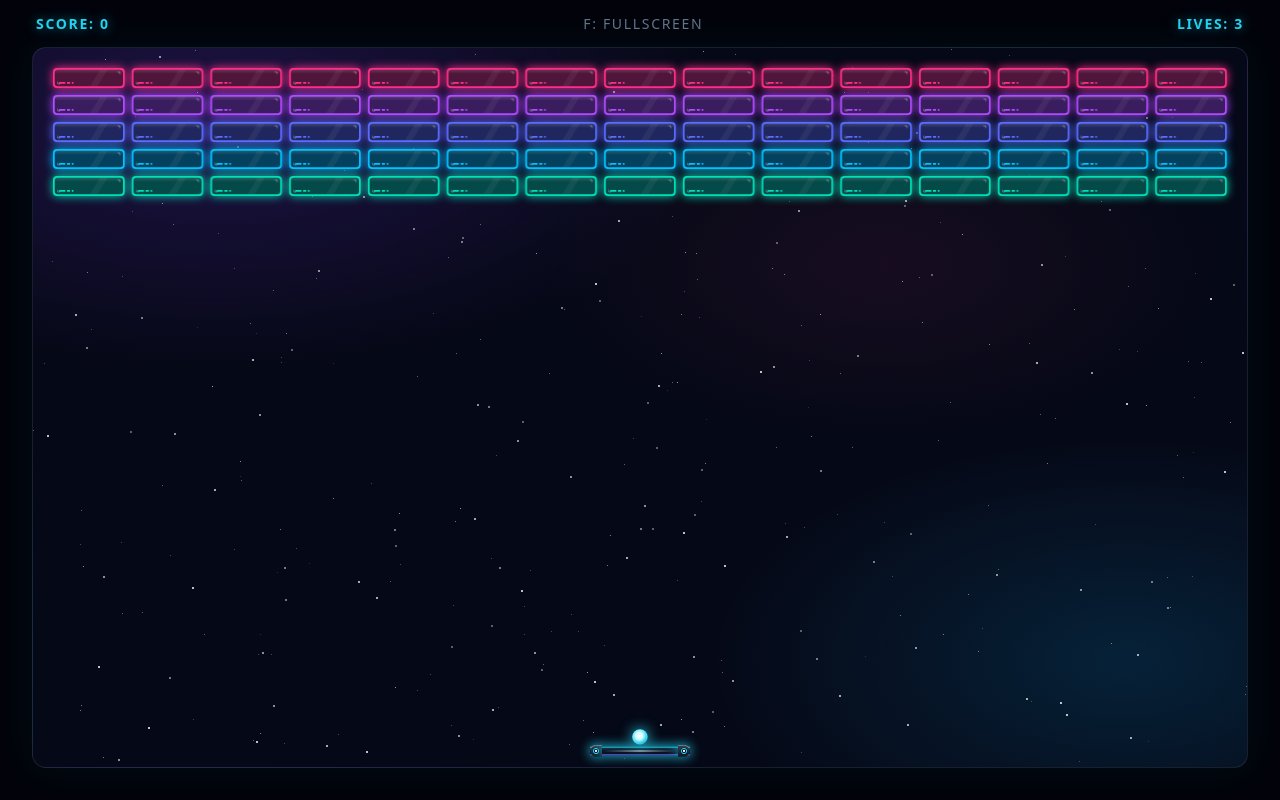
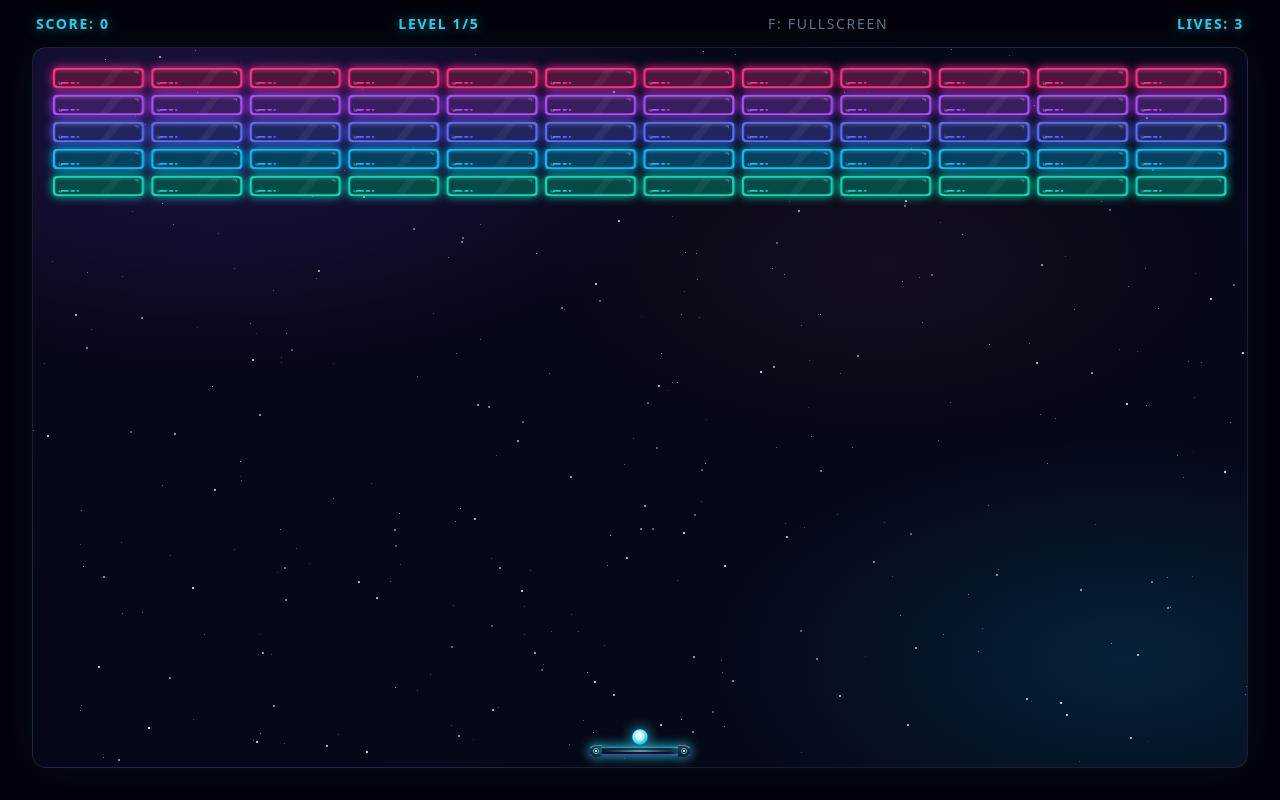
Before and after one commit to dosu199/brick-breaker, a website: page index.html in a window 1280 px wide. Drawn offline with Linux system fonts and the light colour scheme.

Commit message:
Add five levels with different brick layouts
- Levels are text maps in config (# = brick, . = gap): Wall, Pyramid,
  Diamond, Checker and Invader; each row keeps its brick color
- Clearing a level shows a banner, then the next level starts on click;
  clearing the last one wins
- Score and lives carry over; the ball is 8% faster each level
- Game over or a win restarts from level 1
- HUD shows the current level
- Tests for map validity, level progression and the final win

```diff
--- a/css/style.css
+++ b/css/style.css
@@ -38,6 +38,7 @@ body {
 }
 
 #score,
+#level,
 #lives {
   color: var(--accent);
   text-shadow: 0 0 12px rgba(34, 211, 238, 0.6);
--- a/index.html
+++ b/index.html
@@ -9,6 +9,7 @@
 <body>
   <div id="hud">
     <span id="score">Score: 0</span>
+    <span id="level">Level 1/5</span>
     <span id="hint">F: fullscreen</span>
     <span id="lives">Lives: 3</span>
   </div>
--- a/js/ball.js
+++ b/js/ball.js
@@ -6,6 +6,7 @@ class Ball {
     this.y = 0;
     this.dx = 0;
     this.dy = 0;
+    this.speed = CONFIG.ball.speed;
     this.speedScale = 1;
     this.fireball = false;
   }
@@ -13,8 +14,8 @@ class Ball {
   reset(paddle) {
     this.x = paddle.x + paddle.width / 2;
     this.y = paddle.y - this.radius;
-    this.dx = CONFIG.ball.speed;
-    this.dy = -CONFIG.ball.speed;
+    this.dx = this.speed;
+    this.dy = -this.speed;
   }
 
   update() {
--- a/js/bricks.js
+++ b/js/bricks.js
@@ -30,13 +30,12 @@ class Brick {
 }
 
 class Bricks {
-  constructor(world) {
+  constructor(world, map) {
     this.world = world;
+    this.map = map;
     this.y = CONFIG.bricks.offsetTop;
     this.sideMargin = CONFIG.bricks.sideMargin;
-    this.targetWidth = CONFIG.bricks.width;
     this.brickHeight = CONFIG.bricks.height;
-    this.rows = CONFIG.bricks.rows;
     this.colors = CONFIG.bricks.colors;
     this.padding = CONFIG.bricks.padding;
 
@@ -44,11 +43,13 @@ class Bricks {
   }
 
   build() {
-    const usableWidth = this.world.width - 2 * this.sideMargin + this.padding;
-    this.cols = Math.max(1, Math.floor(usableWidth / (this.targetWidth + this.padding)));
+    this.rows = this.map.length;
+    this.cols = Math.max(...this.map.map(line => line.length));
 
-    this.grid = Array.from({ length: this.rows }, (_, row) =>
-      Array.from({ length: this.cols }, () => new Brick(0, 0, 0, this.brickHeight, this.colors[row % this.colors.length]))
+    this.grid = this.map.map((line, row) =>
+      Array.from({ length: this.cols }, (_, col) => line[col] === '#'
+        ? new Brick(0, 0, 0, this.brickHeight, this.colors[row % this.colors.length])
+        : null)
     );
     this.layout();
     return this.grid;
--- a/js/config.js
+++ b/js/config.js
@@ -31,8 +31,6 @@ const CONFIG = {
   },
 
   bricks: {
-    rows: 5,
-    width: 70,
     height: 20,
     padding: 7,
     offsetTop: 20,
@@ -44,6 +42,62 @@ const CONFIG = {
   },
 
   lives: 3,
+
+  levels: {
+    speedIncrease: 0.08,
+    maps: [
+      {
+        name: 'Wall',
+        rows: [
+          '############',
+          '############',
+          '############',
+          '############',
+          '############',
+        ],
+      },
+      {
+        name: 'Pyramid',
+        rows: [
+          '.....##.....',
+          '....####....',
+          '...######...',
+          '..########..',
+          '.##########.',
+        ],
+      },
+      {
+        name: 'Diamond',
+        rows: [
+          '.....##.....',
+          '....####....',
+          '...######...',
+          '....####....',
+          '.....##.....',
+        ],
+      },
+      {
+        name: 'Checker',
+        rows: [
+          '#.#.#.#.#.#.',
+          '.#.#.#.#.#.#',
+          '#.#.#.#.#.#.',
+          '.#.#.#.#.#.#',
+          '#.#.#.#.#.#.',
+        ],
+      },
+      {
+        name: 'Invader',
+        rows: [
+          '...#....#...',
+          '....#..#....',
+          '...######...',
+          '..##.##.##..',
+          '.##########.',
+        ],
+      },
+    ],
+  },
 
   powerUps: {
     dropChance: 0.2,
--- a/js/game.js
+++ b/js/game.js
@@ -31,15 +31,24 @@ class Game {
   reset() {
     this.paddle = new Paddle(this.world);
     this.ball = new Ball(this.world);
-    this.bricks = new Bricks(this.world);
+    this.score = 0;
+    this.lives = CONFIG.lives;
+    this.startLevel(0);
+  }
+
+  startLevel(level) {
+    const { maps, speedIncrease } = CONFIG.levels;
+    this.level = level;
+    this.bricks = new Bricks(this.world, maps[level].rows);
+    this.ball.speed = CONFIG.ball.speed * (1 + speedIncrease * level);
     this.powerUps = [];
     this.effectsUntil = {};
+    this.state = 'ready';
+    this.updateHud();
+  }
 
-    this.score = 0;
-    this.lives = CONFIG.lives;
-    this.state = 'ready';
-
-    this.updateHud();
+  isLastLevel() {
+    return this.level === CONFIG.levels.maps.length - 1;
   }
 
   isOver() {
@@ -52,6 +61,11 @@ class Game {
 
     if (this.isOver()) {
       if (launch) this.reset();
+      return;
+    }
+
+    if (this.state === 'levelComplete') {
+      if (launch) this.startLevel(this.level + 1);
       return;
     }
 
@@ -72,7 +86,7 @@ class Game {
     if (this.ball.isBelowScreen()) {
       this.loseLife();
     } else if (this.bricks.remaining() === 0) {
-      this.state = 'won';
+      this.state = this.isLastLevel() ? 'won' : 'levelComplete';
     }
   }
 
@@ -134,32 +148,51 @@ class Game {
     this.paddle.draw(this.ctx);
     this.ball.draw(this.ctx);
 
-    if (this.isOver()) this.drawEndMessage();
+    const message = this.currentMessage();
+    if (message) this.drawMessage(message);
   }
 
-  drawEndMessage() {
+  currentMessage() {
+    switch (this.state) {
+      case 'won':
+        return { title: 'MISSION COMPLETE', subtitle: 'Click to play again', glow: '#22d3ee' };
+      case 'lost':
+        return { title: 'GAME OVER', subtitle: 'Click to play again', glow: '#ff2e88' };
+      case 'levelComplete': {
+        const next = CONFIG.levels.maps[this.level + 1];
+        return {
+          title: `LEVEL ${this.level + 1} CLEAR`,
+          subtitle: `Click for level ${this.level + 2}: ${next.name}`,
+          glow: '#00e0b8',
+        };
+      }
+      default:
+        return null;
+    }
+  }
+
+  drawMessage({ title, subtitle, glow }) {
     const centerX = this.world.width / 2;
     const centerY = this.world.height / 2;
-
-    const won = this.state === 'won';
     const font = 'system-ui, "Segoe UI", sans-serif';
 
     this.ctx.fillStyle = 'rgba(2, 3, 10, 0.55)';
     this.ctx.fillRect(0, 0, this.world.width, this.world.height);
 
     this.ctx.textAlign = 'center';
-    withGlow(this.ctx, won ? '#22d3ee' : '#ff2e88', 20, () => {
+    withGlow(this.ctx, glow, 20, () => {
       this.ctx.fillStyle = '#f8fafc';
       this.ctx.font = `700 44px ${font}`;
-      this.ctx.fillText(won ? 'MISSION COMPLETE' : 'GAME OVER', centerX, centerY);
+      this.ctx.fillText(title, centerX, centerY);
     });
     this.ctx.fillStyle = '#94a3b8';
     this.ctx.font = `500 16px ${font}`;
-    this.ctx.fillText('Click to play again', centerX, centerY + 38);
+    this.ctx.fillText(subtitle, centerX, centerY + 38);
   }
 
   updateHud() {
     this.hud.score.textContent = `Score: ${this.score}`;
+    this.hud.level.textContent = `Level ${this.level + 1}/${CONFIG.levels.maps.length}`;
     this.hud.lives.textContent = `Lives: ${this.lives}`;
   }
 
--- a/js/main.js
+++ b/js/main.js
@@ -8,6 +8,7 @@ Assets.load([
 
 const game = new Game(document.getElementById('game'), {
   score: document.getElementById('score'),
+  level: document.getElementById('level'),
   lives: document.getElementById('lives'),
 });
 
```
Also changed, not shown: tests/bricks.test.js (+18 -22 lines), tests/gameplay.test.js (+66 -8 lines), README.md.
